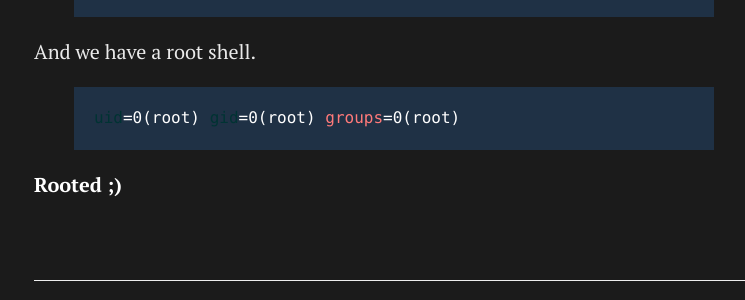
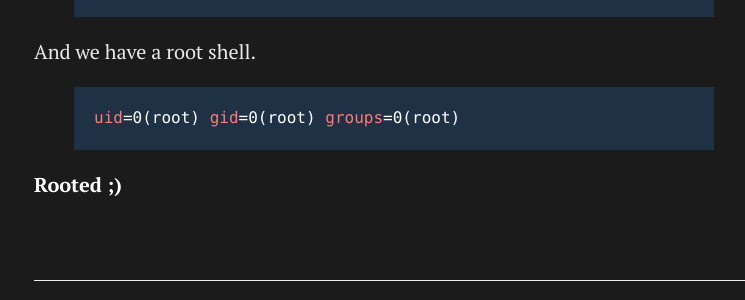
Before and after one commit to gregory-graindorge/gregory-graindorge.github.io, a Jekyll site: the page built from _posts/2021-04-03-time.md, in a window 1280 px wide. Shown: the part 5774-6074 px from the top of the page, without its empty margins (246-991 px from the left). Built offline with Jekyll 4.4.1, drawn with Linux system fonts in a browser that asks for light colours.

Commit message:
Update syntax.css

```diff
--- a/public/css/syntax.css
+++ b/public/css/syntax.css
@@ -36,7 +36,7 @@
 .highlight .nl { color: #99f } /* Name.Label */
 .highlight .nn { color: #0cf; } /* Name.Namespace */
 .highlight .nt { color: #2f6f9f; } /* Name.Tag */
-.highlight .nv { color: #033 } /* Name.Variable */
+.highlight .nv { color: #ff7a7a } /* Name.Variable */
 .highlight .ow { color: #000; } /* Operator.Word */
 .highlight .w { color: #bbb } /* Text.Whitespace */
 .highlight .mf { color: #f60 } /* Literal.Number.Float */
```
